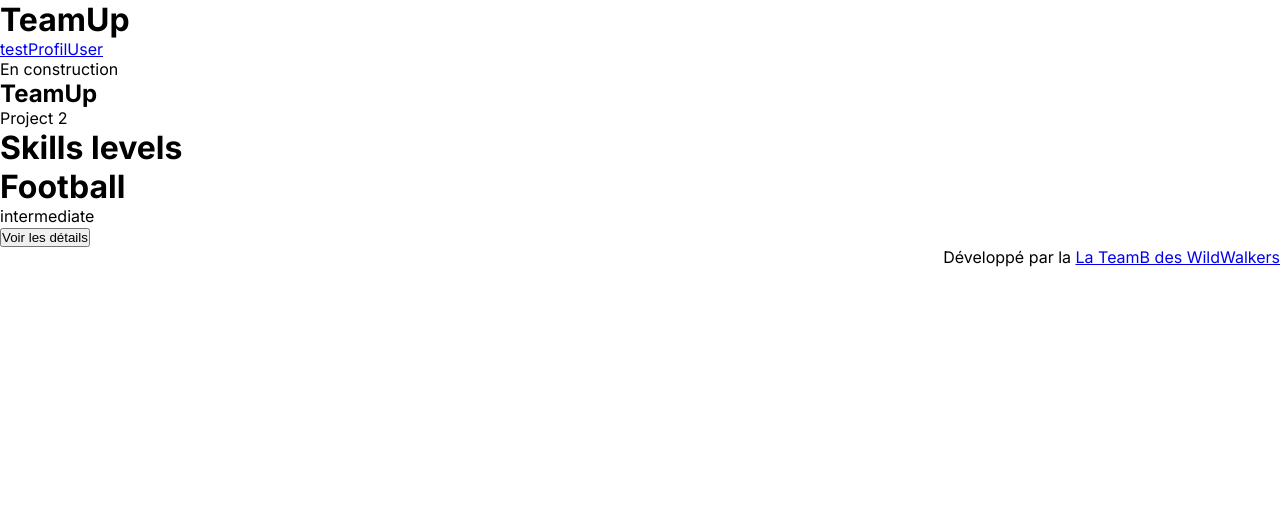
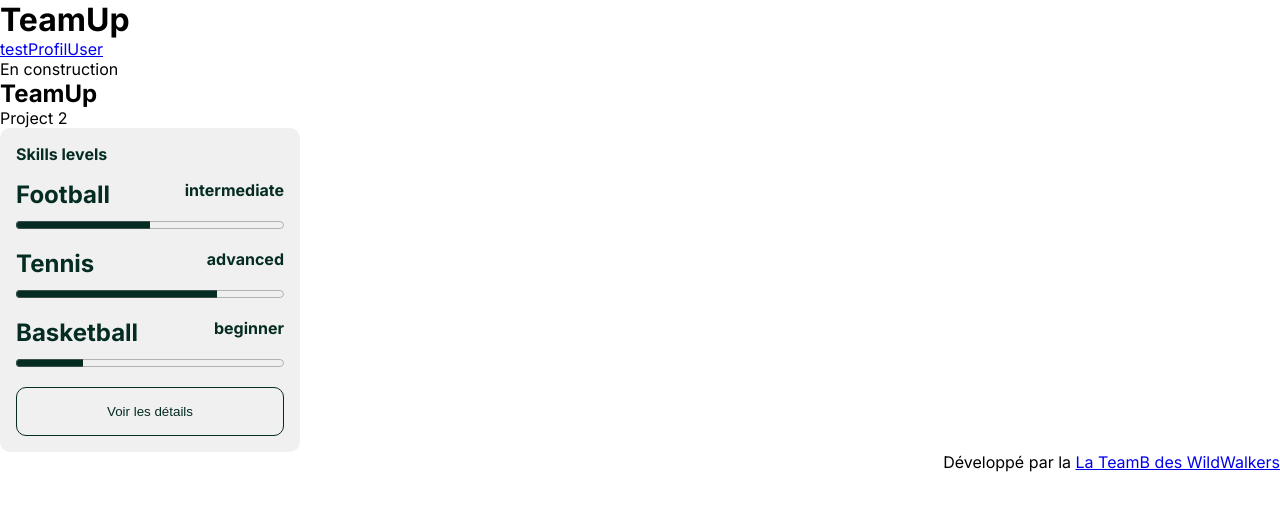
Before and after one commit to SoleneMend/TeamUp-Front, a React (Vite) app in the folder client/: page / in a window 1280 px wide. Shown: the top 510 px of the page. Built offline with nearby package versions, Linux system fonts and the light colour scheme.

Commit message:
feat: add Skills component with CSS

```diff
--- a/client/src/App.tsx
+++ b/client/src/App.tsx
@@ -1,6 +1,6 @@
 import { Link, Outlet } from "react-router";
 import "./App.css";
-import Skills from "./components/Skills"
+import Skills from "./components/Skills/Skills"
 
 function App() {
   return (
@@ -25,9 +25,12 @@ function App() {
         </hgroup>
       </main>
 
-      <Skills sport={[
-  { id: 1, name: "Football", niveau: "intermediate", duration: 3 }
+    <Skills sport={[
+  { id: 1, name: "Football", niveau: "intermediate", duration: 3 },
+  { id: 2, name: "Tennis", niveau: "advanced", duration: 5 },
+  { id: 3, name: "Basketball", niveau: "beginner", duration: 1 },
 ]} />
+
 
       <footer>
         Développé par la&nbsp;
--- /dev/null
+++ b/client/src/components/Skills/Skills.css
@@ -0,0 +1,51 @@
+.skills {
+    background-color: var(--color-neutral);
+    border-radius: 10px;
+    padding: 1rem;
+    display: flex;
+    flex-direction: column;
+    gap: 1rem;
+    width: 300px
+}
+
+.skills__title {
+    color: var(--color-primary);
+    font-weight: bold;
+    font-size: 1rem
+}
+
+.skills__item {
+    display: flex;
+    flex-direction: column;
+    gap: 0.5rem;
+}
+
+.skills__item-header {
+    display: flex;
+    justify-content: space-between;
+}
+
+.skills__item-name {
+    color: var(--color-primary);
+}
+
+.skills__item-level {
+    color: var(--color-primary);
+    font-weight: bold;
+}
+
+progress {
+    width: 100%;
+    accent-color: var(--color-primary);
+}
+
+.skills__button {
+    background-color: var(--color-neutral);
+    color: var(--color-primary);
+    border-radius: 10px;
+    padding: 1rem;
+    cursor: pointer;
+    border: none;
+    width: 100%;
+    border: 1px solid var(--color-primary)
+}
--- /dev/null
+++ b/client/src/components/Skills/Skills.tsx
@@ -0,0 +1,39 @@
+import "./Skills.css"
+
+type Sport = {
+    id: number;
+  name: string;
+  niveau: string;
+  duration: number;
+}
+
+interface SkillsProps {
+  sport: Sport[];
+}
+
+const Skills = ({sport}:SkillsProps) => {
+  const niveauToValue = (niveau: string): number => {
+  if (niveau === "advanced") { return 75 }
+  else if (niveau === "intermediate") { return 50 }
+  else { return 25 }
+}
+
+    return (
+        <div className='skills'>
+            <h1 className='skills__title'>Skills levels</h1>
+           {sport.map(element => (
+         <div key={element.id} className='skills__item'>
+  <div className='skills__item-header'>
+    <h2 className='skills__item-name'>{element.name}</h2>
+    <p className='skills__item-level'>{element.niveau}</p>
+  </div>
+  <progress value={niveauToValue(element.niveau)} max={100} />
+</div>
+           ))}
+        <button className='skills__button'>Voir les détails</button>
+
+     </div>)
+
+}
+
+export default Skills;
```
